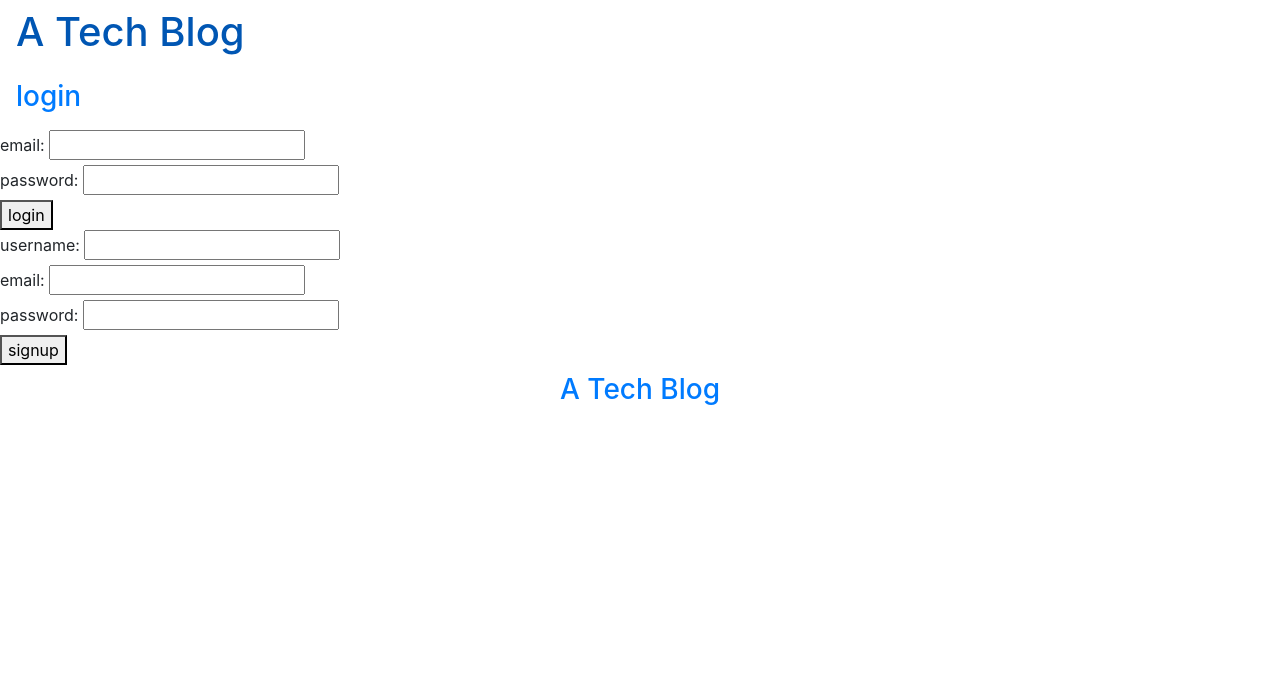
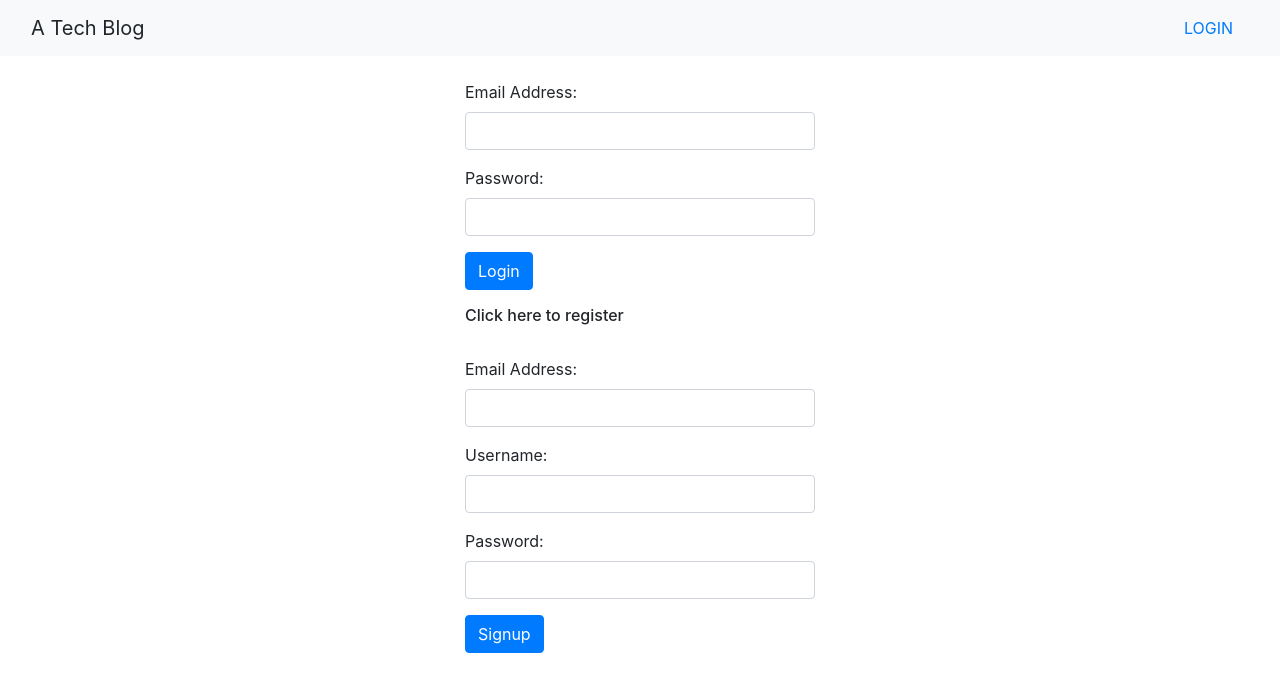
Before and after one commit to S0519/mvc-tech-blog, a Node project: template views/login.handlebars in a window 1280 px wide. Shown: the top 692 px of the page. Run offline with Node 20 templates, Linux system fonts and the light colour scheme; the template is opened without the code that fills it, so the values that code supplies are empty; some libraries are stand-ins or nearby versions.

Commit message:
additional changes

```diff
--- a/config/connection.js
+++ b/config/connection.js
@@ -11,3 +11,5 @@ const sequelize = process.env.JAWSDB_URL
         decimalNumbers: true,
       },
     });
+
+module.exports = sequelize;
--- a/package.json
+++ b/package.json
@@ -4,7 +4,8 @@
     "description": "",
     "main": "server.js",
     "scripts": {
-    "test": "echo \"Error: no test specified\" && exit 1"
+        "test": "echo \"Error: no test specified\" && exit 1",
+        "start": "node server.js"
     },
     "author": "",
     "license": "ISC",
@@ -15,7 +16,6 @@
         "express": "^4.17.1",
         "express-handlebars": "^5.3.2",
         "express-session": "^1.17.2",
-    "handlebars": "^4.7.7",
         "mysql2": "^2.2.5",
         "sequelize": "^6.6.4"
     }
--- /dev/null
+++ b/public/css/style.css
@@ -0,0 +1,3 @@
+.register {
+    cursor: pointer;
+}
--- /dev/null
+++ b/public/js/login.js
@@ -0,0 +1,7 @@
+function setupPage() {
+
+}
+
+window.addEventListener('load', (event) => {
+
+});
--- a/views/homepage.handlebars
+++ b/views/homepage.handlebars
@@ -1,7 +1,10 @@
 <ol class="post-list">
+
   {{#each posts as |post|}}
   <li>
     {{> post-info post }}
   </li>
+  {{else}}
+  <h3>No Posts Available</h3>
   {{/each}}
 </ol>
--- a/views/layouts/main.handlebars
+++ b/views/layouts/main.handlebars
@@ -6,37 +6,36 @@
     <meta name="viewport" content="width=device-width, initial-scale=1.0">
     <title>A Tech Blog</title>
     <!-- CSS only -->
-  <link rel="stylesheet" href="https://stackpath.bootstrapcdn.com/bootstrap/4.5.0/css/bootstrap.min.css" integrity="sha384-9aIt2nRpC12Uk9gS9baDl411NQApFmC26EwAOH8WgZl5MYYxFfc+NcPb1dKGj7Sk" crossorigin="anonymous">
+    <link rel="stylesheet" href="https://maxcdn.bootstrapcdn.com/bootstrap/4.0.0/css/bootstrap.min.css"
+        integrity="sha384-Gn5384xqQ1aoWXA+058RXPxPg6fy4IWvTNh0E263XmFcJlSAwiGgFAW/dAiS6JXm" crossorigin="anonymous">
     <link rel="stylesheet" href="/css/style.css">
 </head>
 
 <body>
     <div>
         <header>
-      <h1 class="nav-item">
-        <a class="nav-link" href="/">A Tech Blog</a>
-      </h1>
-      <h3 class="nav-item">
+            <nav class="navbar navbar-light bg-light justify-content-between">
+                <div class="container-fluid">
+                    <a class="navbar-brand">A Tech Blog</a>
+                    <div class="d-flex">
                     {{#if loggedIn}}
                         <a class="nav-link" href="/dashboard">Your Dashboard</a>
-      </h3>
-      <nav class="nav-link">
-         <button id="logout" class="nav-link active">logout</button>
+                        <a class="nav-link" href="/logout">Logout</a>
                     {{else}}
-         <a class="nav-link navbar-right" href="/login">login</a>
+                        <a class="nav-link navbar-right" href="/login">LOGIN</a>
                     {{/if}}
+                    </div>
+                </div>
             </nav>
         </header>
         <main class="main-body">
             {{{ body }}}
         </main>
-    <footer class="nav justify-content-center">
-      <h3 class="nav-item">
-        <a class="nav-link" href="/">A Tech Blog</a>
-      </h3>
-    </footer>
     </div>
 
+    <script src="https://cdn.jsdelivr.net/npm/bootstrap@5.0.2/dist/js/bootstrap.bundle.min.js"
+        integrity="sha384-MrcW6ZMFYlzcLA8Nl+NtUVF0sA7MsXsP1UyJoMp4YLEuNSfAP+JcXn/tWtIaxVXM"
+        crossorigin="anonymous"></script>
     {{#if loggedIn}}
     <script src="/js/logout.js"></script>
     {{/if}}
--- a/views/login.handlebars
+++ b/views/login.handlebars
@@ -1,32 +1,42 @@
-<form class="login-form">
-   <div>
-      <label for="email-login">email:</label>
-      <input type="text" id="email-login" />
+<div class="container">
+    <div class="row mt-4">
+        <div class="col-4 offset-4 align-self-center">
+            <form>
+                <div class="mb-3">
+                    <label for="email-login" class="form-label">Email Address:</label>
+                    <input type="email" class="form-control" id="email-login">
+                </div>
+                <div class="mb-3">
+                    <label for="password-login" class="form-label">Password:</label>
+                    <input type="password" class="form-control" id="password-login">
                 </div>
                 <div>
-      <label for="password-login">password:</label>
-      <input type="password" id="password-login" />
+                    <button type="submit" id="login" class="btn btn-primary">Login</button>
+                </div>
+            </form>
+            <h6 class="mt-3">Click <span class="register">here to register</span></h6>
+        </div>
+    </div>
+    <div class="row mt-4" id="signup-form">
+        <div class="col-4 offset-4 align-self-center">
+            <form>
+                <div class="mb-3">
+                    <label for="email-signup" class="form-label">Email Address:</label>
+                    <input type="email" class="form-control" id="email-signup">
+                </div>
+                <div class="mb-3">
+                    <label for="username-signup" class="form-label">Username:</label>
+                    <input type="text" class="form-control" id="username-signup">
+                </div>
+                <div class="mb-3">
+                    <label for="password-signup" class="form-label">Password:</label>
+                    <input type="password" class="form-control" id="password-signup">
                 </div>
                 <div>
-      <button type="submit">login</button>
+                    <button type="submit" id="signup" class="btn btn-primary">Signup</button>
                 </div>
             </form>
-<form class="signup-form">
-   <div>
-      <label for="username-signup">username:</label>
-      <input type="text" id="username-signup" />
         </div>
-   <div>
-      <label for="email-signup">email:</label>
-      <input type="text" id="email-signup" />
     </div>
-   <div>
-      <label for="password-signup">password:</label>
-      <input type="password" id="password-signup" />
 </div>
-   <div>
-      <button type="submit">signup</button>
-   </div>
-</form>
-
 <script src="/js/login.js"></script>
```
Also changed, not shown: controllers/api/post-routes.js (+4 -4 lines), controllers/home-routes.js (+20 -5 lines), utils/helpers.js (added, +10 -0 lines), models/Post.js (line endings or trailing spaces), models/User.js (line endings or trailing spaces). Lines whose indentation alone changed are shown as unchanged.
